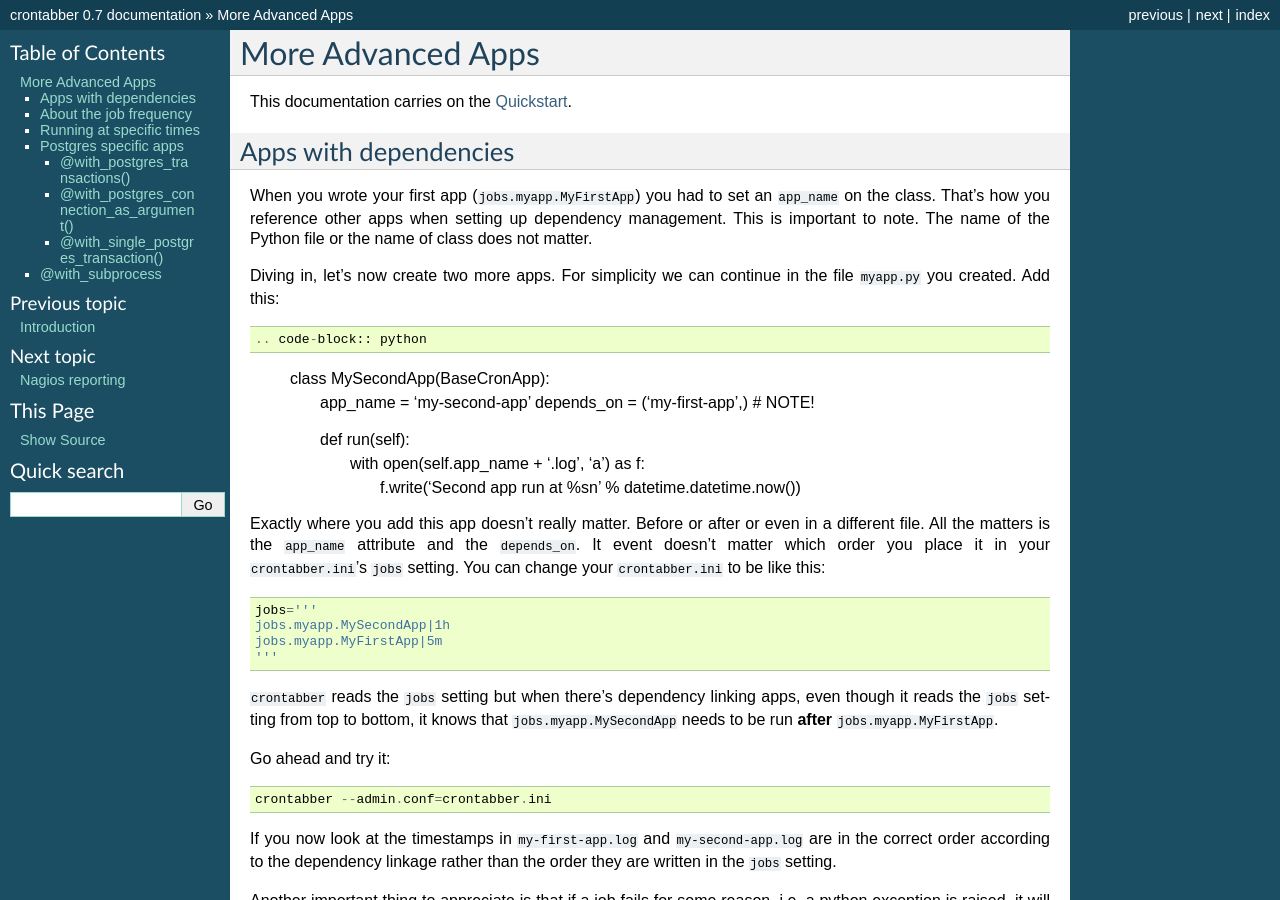
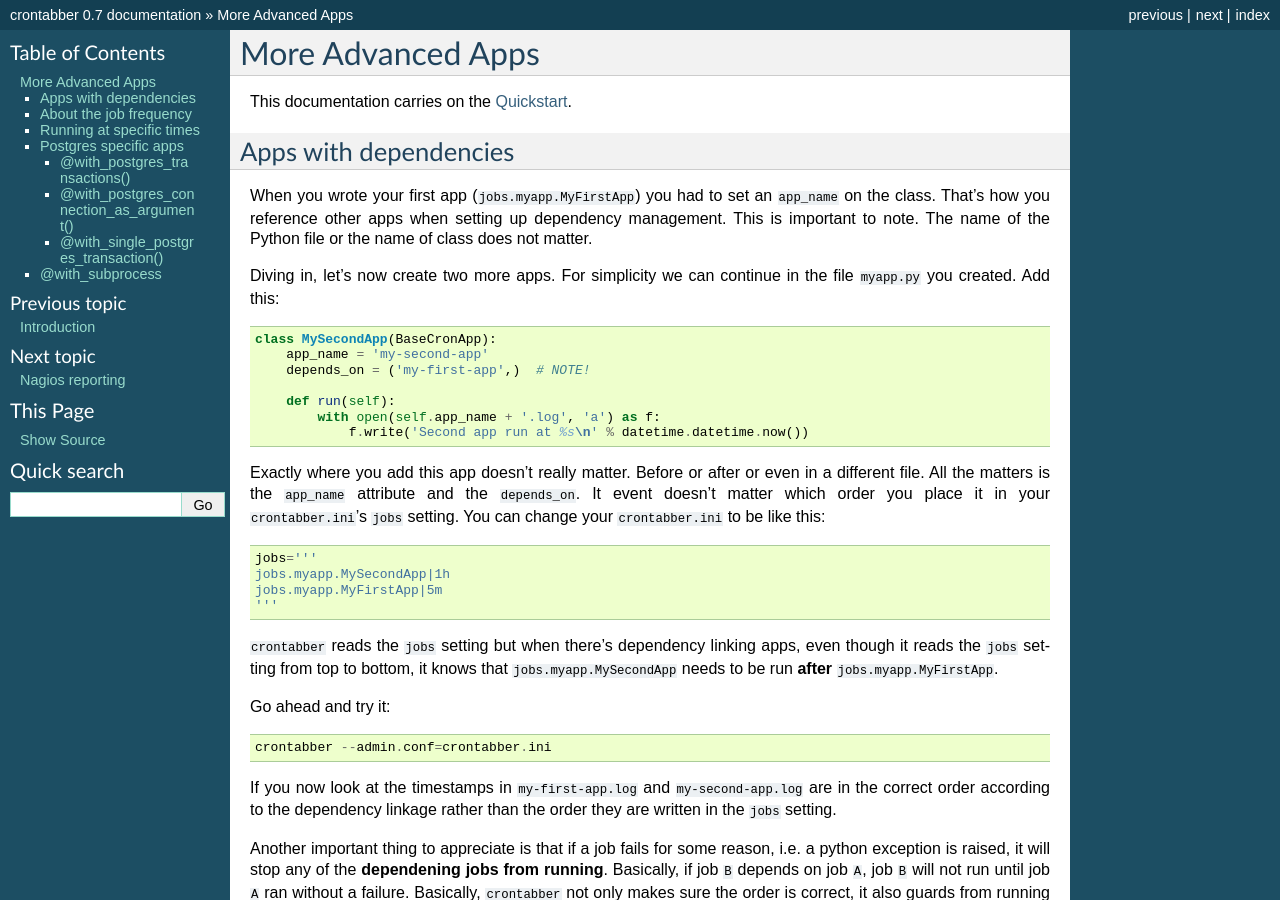
Before and after one commit to mozilla/crontabber, a Sphinx documentation site: the page built from docs/user/moreadvancedapps.rst, in a window 1280 px wide and 900 px high. Built offline with Sphinx 7.4.7, drawn with Linux system fonts in a browser that asks for light colours.

Commit message:
correction for code formatting

```diff
--- a/docs/user/moreadvancedapps.rst
+++ b/docs/user/moreadvancedapps.rst
@@ -12,7 +12,7 @@
 file or the name of class does not matter.
 
 Diving in, let's now create two more apps. For simplicity we can continue
-in the file ``myapp.py`` you created. Add this::
+in the file ``myapp.py`` you created. Add this:
 
 .. code-block:: python
 
```
